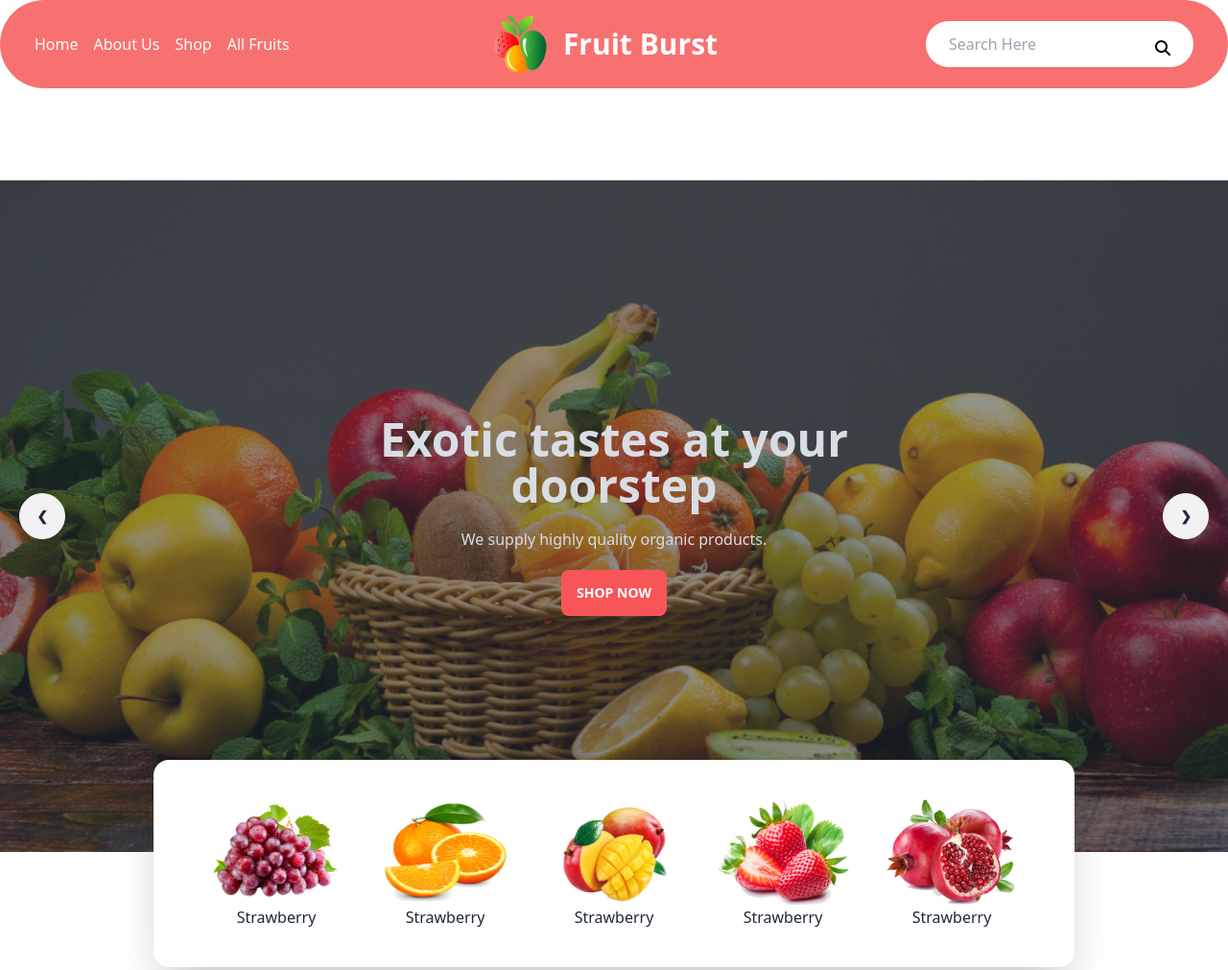
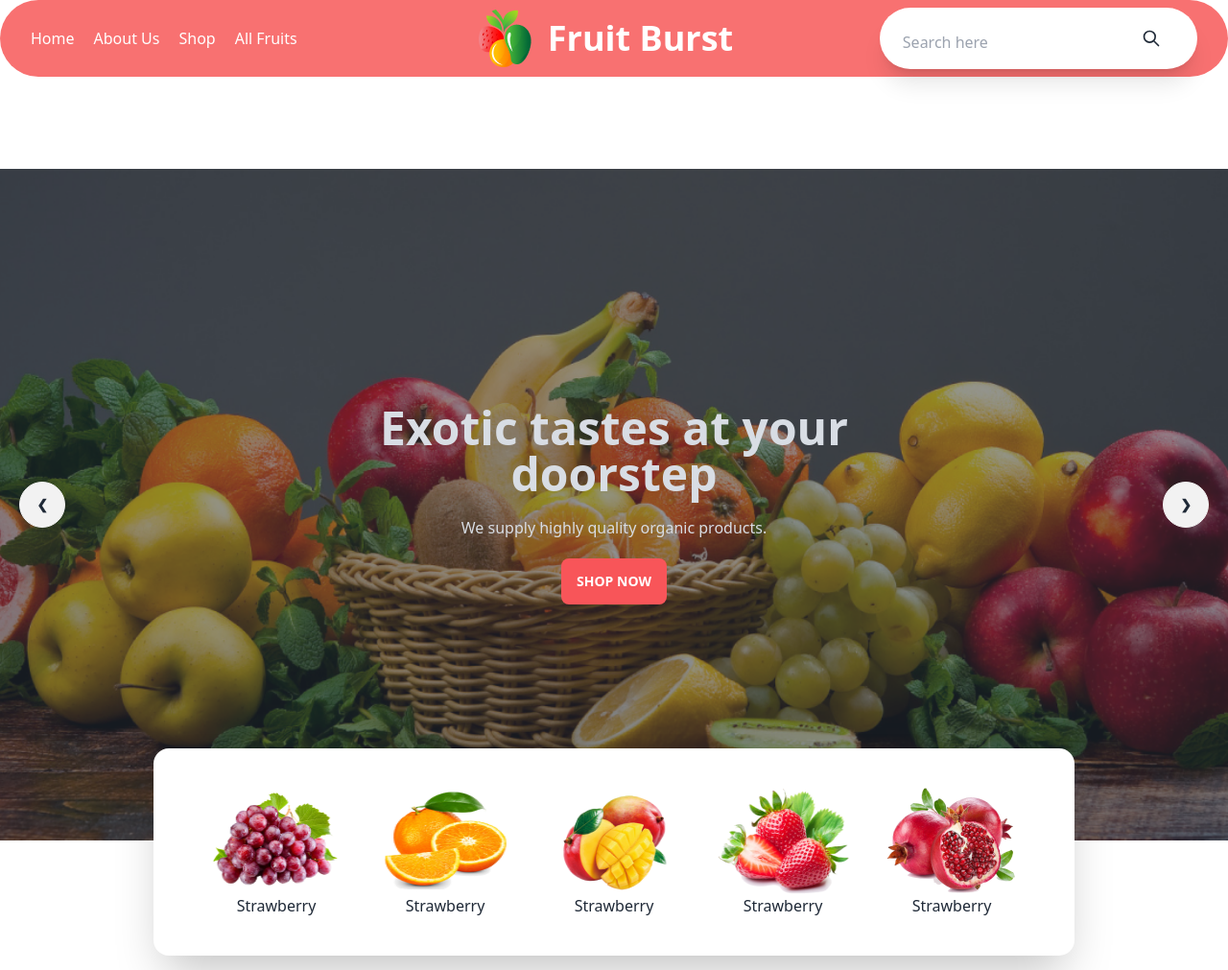
Before and after one commit to oliul12345/Sweet-Fruits-Zone, a plain HTML site: page index.html in a window 1280 px wide. Shown: the top 1011 px of the page at 96% size. Drawn offline with nearby package versions, Linux system fonts and the light colour scheme; grey boxes are pictures that could not be loaded.

Commit message:
re-style navbar

```diff
--- a/index.html
+++ b/index.html
@@ -15,25 +15,46 @@
 </head>
 <body>
     <header class="container mx-auto">
-        <div class="navbar bg-red-400 py-4 px-9 text-white rounded-full">
-            <div class="navbar-start list-none gap-4 hidden md:inline-flex">
-              <li><a href="">Home</a></li>
-              <li><a href="">About Us</a></li>
-              <li><a href="">Shop</a></li>
-              <li><a href="">All Fruits</a></li>
+
+          <!--navbar /////////////////////// -->
+
+          <div class="navbar bg-red-400 px-8 rounded-full">
+            <div class="navbar-start text-white">
+              <div>
+                <div class="flex gap-5 list-none hidden md:inline-flex">
+                    <li>Home</li>
+                    <li>About Us</li>
+                    <li>Shop</li>
+                    <li>All Fruits</li>
+                </div>
+                <div class="dropdown inline-flex md:hidden">
+                  <label tabindex="0" class="btn btn-ghost btn-circle">
+                    <svg xmlns="http://www.w3.org/2000/svg" class="h-5 w-5" fill="none" viewBox="0 0 24 24" stroke="currentColor"><path stroke-linecap="round" stroke-linejoin="round" stroke-width="2" d="M4 6h16M4 12h16M4 18h7" /></svg>
+                  </label>
+                  <ul tabindex="0" class="menu menu-sm dropdown-content mt-3 z-[1] p-2 shadow bg-base-100 rounded-box w-52">
+                    <li><a>Homepage</a></li>
+                    <li><a>Portfolio</a></li>
+                    <li><a>About</a></li>
+                  </ul>
+                </div>
+              </div>
             </div>
             <div class="navbar-center">
-                <img class="" src="images/logo.png" alt="">
-              <a class="btn btn-ghost normal-case text-3xl">Fruit Burst</a>
+              <img src="images/logo.png" alt="">
+              <a class="btn btn-ghost normal-case text-4xl text-white">Fruit Burst</a>
             </div>
-            <div class="navbar-end ">
+            <div class="navbar-end  hidden md:inline-flex">
+             <div class="bg-white shadow-xl px-6 py-2 rounded-full">
+              <input type="search" placeholder="Search here" name="" id="">
+              <button class="btn btn-ghost btn-circle">
+                <svg xmlns="http://www.w3.org/2000/svg" class="h-5 w-5" fill="none" viewBox="0 0 24 24" stroke="currentColor"><path stroke-linecap="round" stroke-linejoin="round" stroke-width="2" d="M21 21l-6-6m2-5a7 7 0 11-14 0 7 7 0 0114 0z" /></svg>
+              </button>
 
-               <div class="">
-                <input class="bg-white shadow-sm px-6 py-3 rounded-full" type="search" placeholder="Search Here" name="" id="">
-                <i class="fa-solid fa-magnifying-glass absolute -ms-10 mt-5 text-black"></i>
-               </div>
+             </div>
             </div>
           </div>
+
+
 
             <!-- caurasol part  -->
 
```
